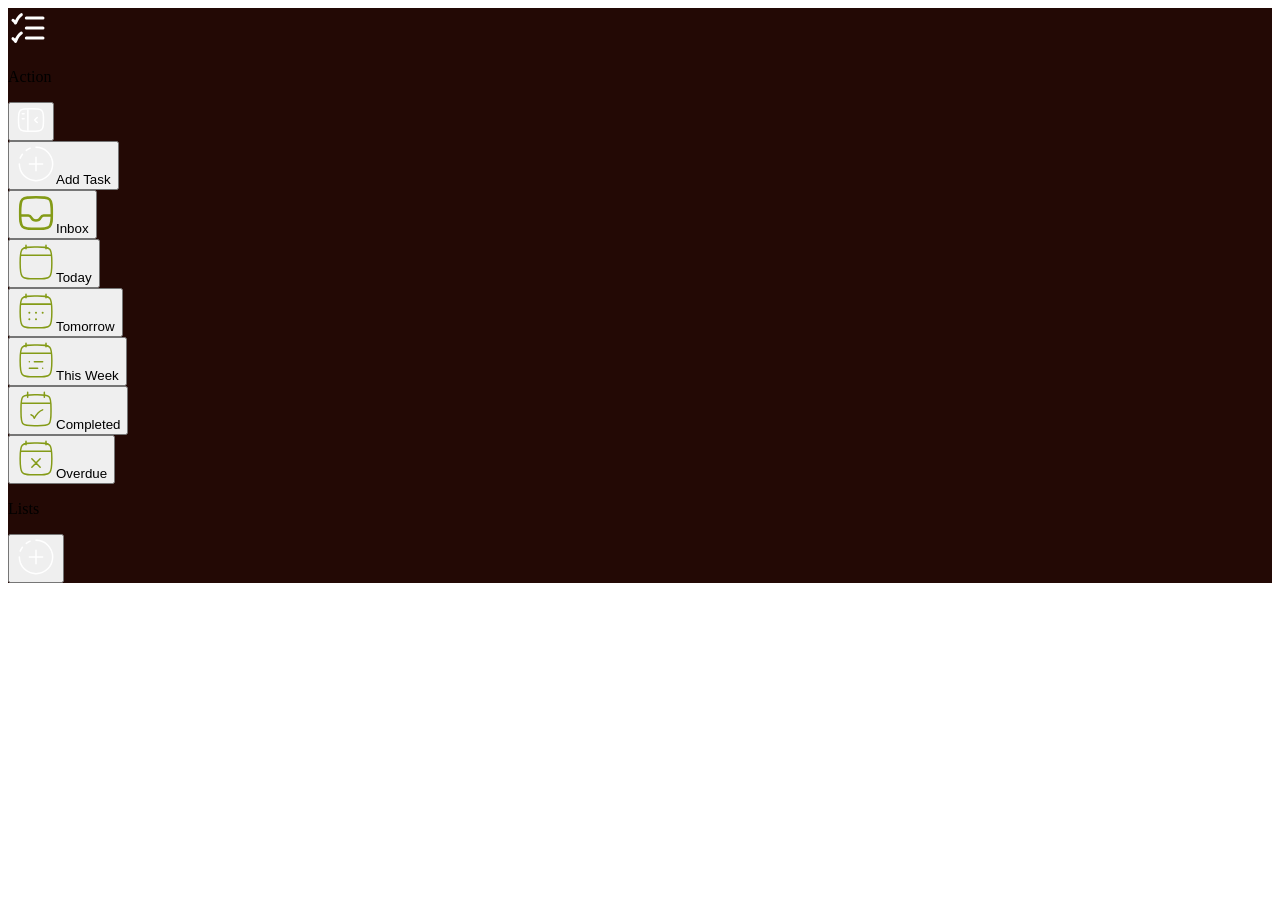
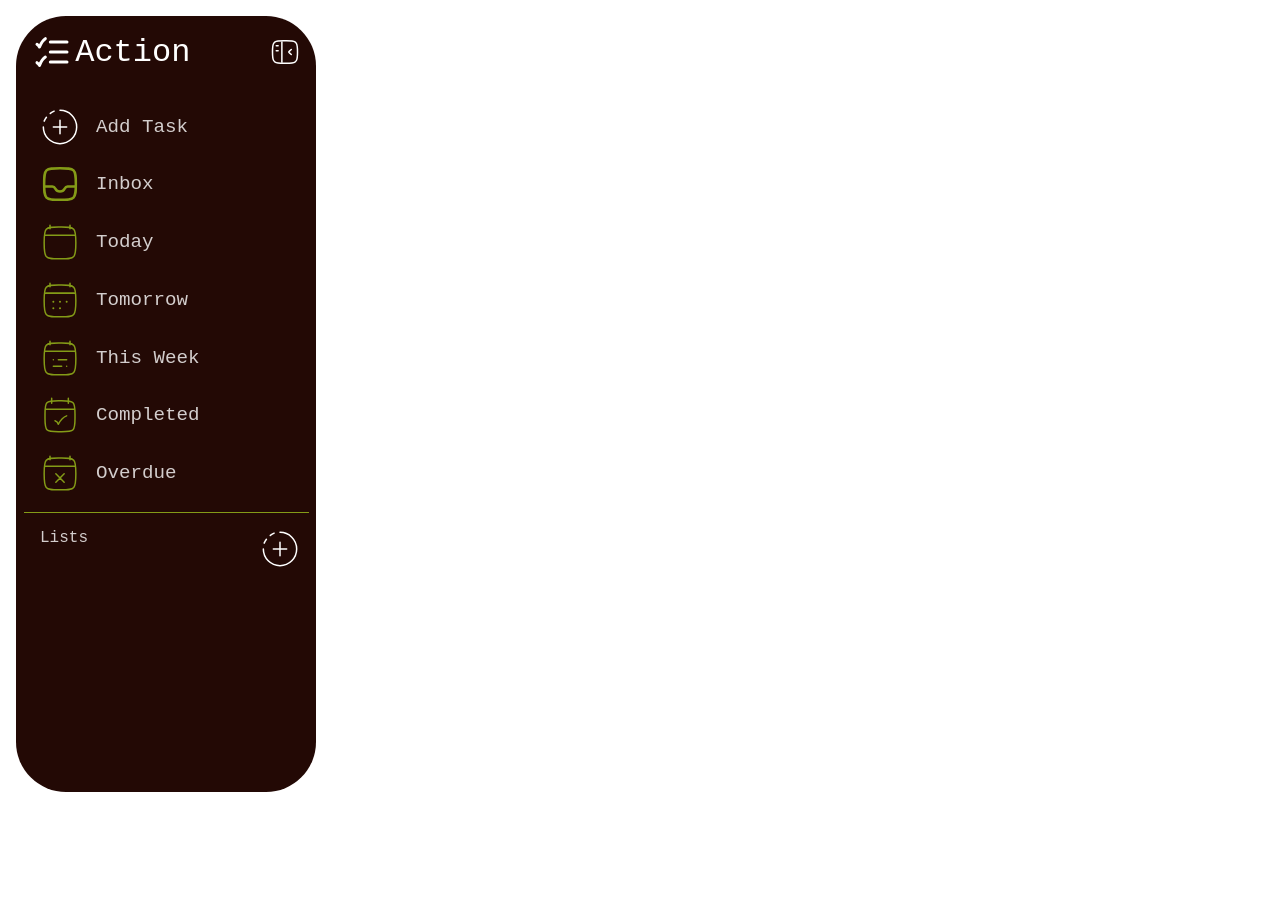
Before and after one commit to GabrielDevJourney/Todo-Web-App, a website built with webpack: page src/index.html in a window 1280 px wide. Before the commit the page ends 800 px from the top, so only its background shows below. Built offline with nearby package versions, Linux system fonts and the light colour scheme.

Commit message:
side bar whole styling mostly done

```diff
--- /dev/null
+++ b/src/styles/components/modalEditList.css
@@ -0,0 +1,5 @@
+.editListModal{
+    position: absolute;
+    top: 20%;
+    left: 50%;
+}
--- /dev/null
+++ b/src/styles/components/modalNewList.css
@@ -0,0 +1,6 @@
+.newListModalContainer{
+    position: absolute;
+    top: 20%;
+    left: 50%;
+    background-color: var(--backgroudcolor--);
+}
--- /dev/null
+++ b/src/styles/components/sidebarCalendarsView.css
@@ -0,0 +1,28 @@
+.sidebarCalendarsViewContainer {
+	width: auto;
+	margin: 1rem;
+}
+.sidebarCalendarsItem {
+	margin: 0.8rem 0;
+}
+.sidebarItemBtn {
+	width: 260px;
+    height: 45px;
+    padding-left: 0.5rem;
+	display: flex;
+	align-items: center;
+    gap: 1rem;
+    background-color: transparent;
+    color: var(--textcolorlowopacity--);
+    border: none;
+    cursor: pointer;
+}
+.sidebarItemBtn > span{
+    font-family: "JetBrains Mono", monospace;
+    font-size: 1.2rem;
+    font-weight: 200;
+}
+.sidebarItemBtn:hover{
+    border-radius: 1rem;
+    background-color: var(--hovercalendars--);
+}
--- /dev/null
+++ b/src/styles/components/sidebarHeader.css
@@ -0,0 +1,32 @@
+.sidebarHeaderContainer{
+    margin-top: 1rem;
+    padding: 1rem;
+    display: flex;
+    justify-content: space-between;
+    align-items: center;
+}
+
+.logoTextContainer{
+    display: flex;
+    gap: .2rem;
+    align-items: center;
+    justify-content: space-evenly;
+    width: auto;
+}
+.textSideBarHeader{
+    color: white;
+    font-family: 'JetBrains Mono', monospace;
+    font-weight: medium bold;
+    font-size: 2rem;
+}
+.colapseAndOpenIconsContainer{
+    background-color: none;
+    cursor: pointer;
+    height: 30px;
+}
+.colapseBtn,
+.openSidebarBtn{
+    border: none;
+    background-color: transparent;
+    cursor: pointer;
+}
--- /dev/null
+++ b/src/styles/components/sidebarLineSeperator.css
@@ -0,0 +1,9 @@
+.lineSeperatorContainer{
+    display: flex;
+    justify-content: center;
+}
+.lineSeperator{
+    height: 1px;
+    width: 95%;
+    background-color: var(--secondary--);
+}
--- /dev/null
+++ b/src/styles/components/sidebarListSection.css
@@ -0,0 +1,80 @@
+.listSectionContainer {
+	margin: 1rem;
+}
+.listSectionHeaderContainer {
+	display: flex;
+	justify-content: space-between;
+	align-items: center;
+}
+.listHeaderText {
+	font-size: 1rem;
+	height: 24px;
+	padding-left: 0.5rem;
+	color: var(--textcolorlowopacity--);
+	font-weight: 500;
+}
+.addNewListBtn {
+	background-color: transparent;
+	height: 24px;
+	border: none;
+	cursor: pointer;
+}
+.listsView {
+	margin-top: 1rem;
+    height: 350px;
+    overflow-y: scroll;
+    border-radius: 24px;
+
+    scrollbar-gutter: stable;
+}
+.listsView::-webkit-scrollbar{
+    width: 0;
+    background: transparent;
+}
+.listsView:hover::-webkit-scrollbar{
+    width: 8px;
+}
+.listsView:hover::-webkit-scrollbar-track{
+    background: var(--hovercalendars--);
+    border-radius: 6px;
+}
+.listsView:hover::-webkit-scrollbar-thumb{
+    background-color: var(--textcolorlowopacity--);
+    border-radius: 6px;
+}
+.listItem {
+	display: grid;
+	grid-template-columns: 1fr 4fr 1fr;
+	grid-template-rows: 1fr;
+	grid-template-areas: "color name edit";
+	height: 40px;
+    width: 250px;
+	align-items: center;
+	border-radius: 16px;
+	cursor: pointer;
+}
+.listItemColorDisplay {
+	width: 20px;
+	height: 20px;
+	border-radius: 4px;
+    justify-self: center;
+}
+.listItemTextName {
+	font-size: 1rem;
+	color: var(--textcolorlowopacity--);
+}
+.listItemEditBtn {
+	width: 24px;
+	height: 24px;
+	background-color: transparent;
+	display: none;
+	border: none;
+	cursor: pointer;
+    justify-self: center;
+}
+.listItem:hover {
+	.listItemEditBtn {
+		display: block;
+	}
+	background-color: var(--hovercalendars--);
+}
--- a/src/styles/layouts/sidebar.css
+++ b/src/styles/layouts/sidebar.css
@@ -1,3 +1,14 @@
+@import '../components/sidebarHeader.css';
+@import '../components/sidebarCalendarsView.css';
+@import '../components/modalNewList.css';
+@import '../components/modalEditList.css';
+@import '../components/sidebarLineSeperator.css';
+@import '../components/sidebarListSection.css';
+
 .sidebarMainContainer{
     background-color: #230905;
+    margin: 1rem;
+    width: 300px;
+    height: 97vh;
+    border-radius: 50px;
 }
--- a/src/styles/main.css
+++ b/src/styles/main.css
@@ -1 +1,14 @@
-@import './layouts/sidebar.css'
+@import './layouts/sidebar.css';
+@import './variables.css';
+
+*{
+    padding: 0;
+    margin: 0;
+    font-size: 16px;
+    scroll-behavior: smooth;
+    font-family: "JetBrains Mono", monospace;
+    box-sizing: border-box;
+}
+html{
+    scrollbar-gutter: stable;
+}
--- /dev/null
+++ b/src/styles/variables.css
@@ -0,0 +1,6 @@
+:root{
+    --backgroudcolor--: #230905;
+    --textcolorlowopacity--: rgba(255,255,255,0.8);
+    --secondary--: #849B17;
+    --hovercalendars--: rgba(132,155,23,0.25);
+}
```
